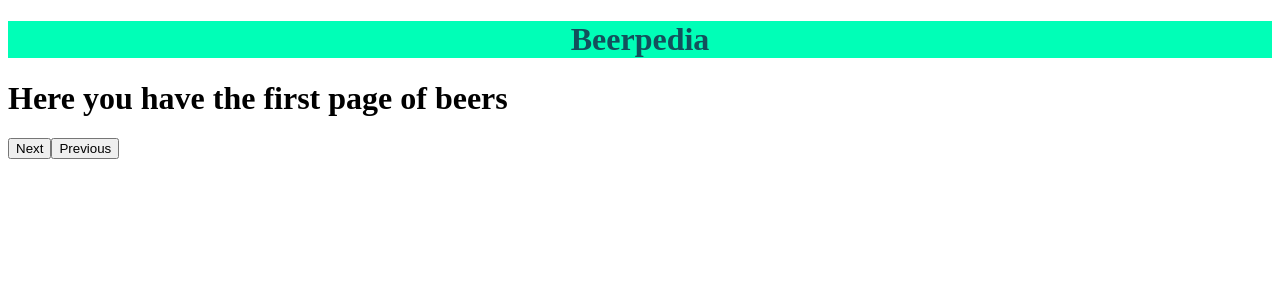
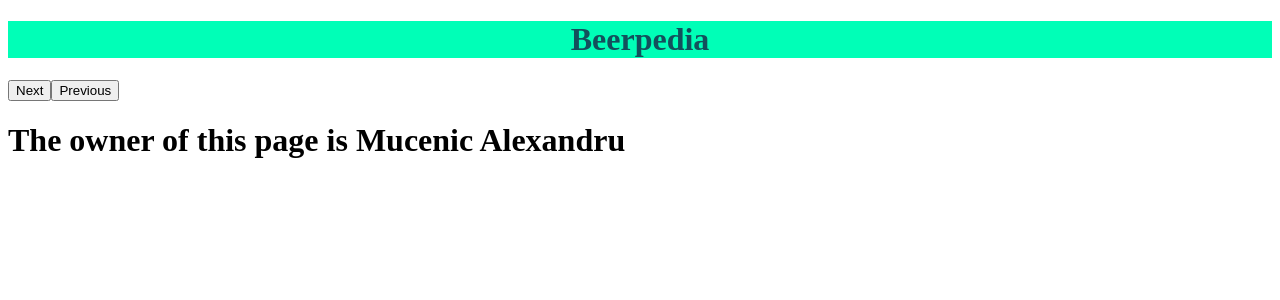
Before and after one commit to Mucenicalexandru/Beerpedia, a React (Create React App) app: page / in a window 1280 px wide. Shown: the top 300 px of the page. Built offline with nearby package versions, Linux system fonts and the light colour scheme; no server answers.

Commit message:
Set up the beer provider and beer context components

```diff
--- a/src/App.js
+++ b/src/App.js
@@ -1,12 +1,17 @@
 import React from 'react';
 import Navbar from "./layout/Navbar";
-import BeerContext from "./layout/BeerContext";
+import BeerList from "./layout/BeerList";
+import Pagination from "./components/Pagination";
+import {BeerProvider} from "./components/BeerContext";
 
 function App() {
   return (
       <>
-        <Navbar/>
-        <BeerContext/>
+          <BeerProvider>
+            <Navbar/>
+            <Pagination/>
+            <BeerList/>
+          </BeerProvider>
       </>
   );
 }
--- a/src/components/BeerProvider.js
+++ b/src/components/BeerContext.js
@@ -20,13 +20,13 @@ export const BeerProvider = (props) => {
 
 
     return (
-        <>
-
+        <BeerContext.Provider value={"Mucenic Alexandru"}>
+            {props.children}
             {/*<h1>BEER LIST : </h1>*/}
             {/*{beerData.map(beer => {*/}
             {/*    return <h1>{beer.name}</h1>*/}
             {/*})}*/}
-        </>
+        </BeerContext.Provider>
     );
 
 
--- /dev/null
+++ b/src/components/Pagination.js
@@ -0,0 +1,14 @@
+import React from 'react';
+
+function Pagination(props) {
+
+
+    return (
+        <div>
+            <button>Next</button>
+            <button>Previous</button>
+        </div>
+    );
+}
+
+export default Pagination;
--- a/src/layout/BeerContext.js
+++ /dev/null
@@ -1,15 +0,0 @@
-import React from 'react';
-
-function BeerContext() {
-
-
-    return (
-        <>
-        <h1>Here you have the first page of beers</h1>
-            <button>Next</button>
-            <button>Previous</button>
-        </>
-    );
-}
-
-export default BeerContext;
--- /dev/null
+++ b/src/layout/BeerList.js
@@ -0,0 +1,15 @@
+import React, {useContext} from 'react';
+import  {BeerContext} from "../components/BeerContext";
+
+function BeerList() {
+
+    const value = useContext(BeerContext);
+
+    return (
+        <>
+        <h1>The owner of this page is {value}</h1>
+        </>
+    );
+}
+
+export default BeerList;
```
Also changed, not shown: 1 other file (tests, documents, lock files or other folders).
